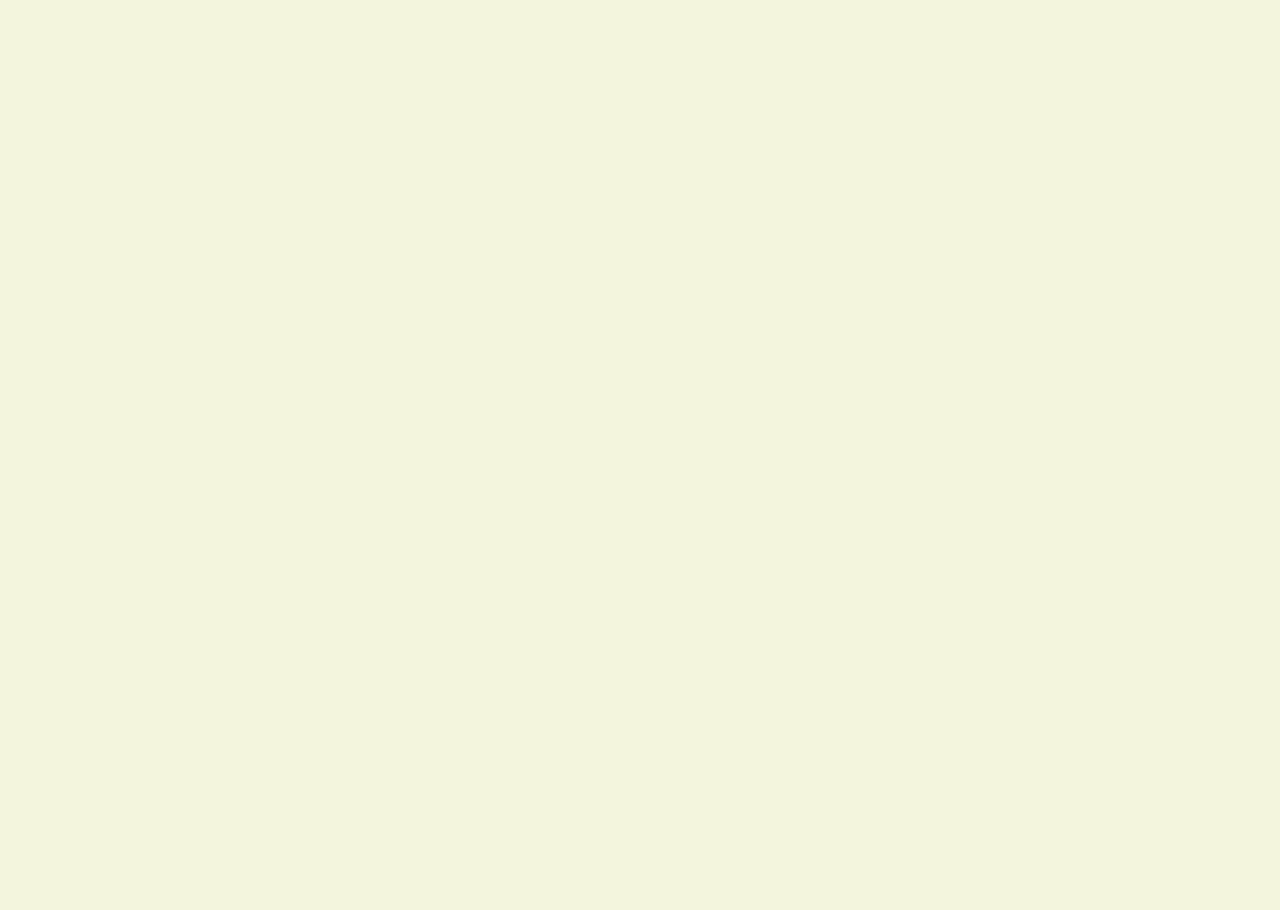
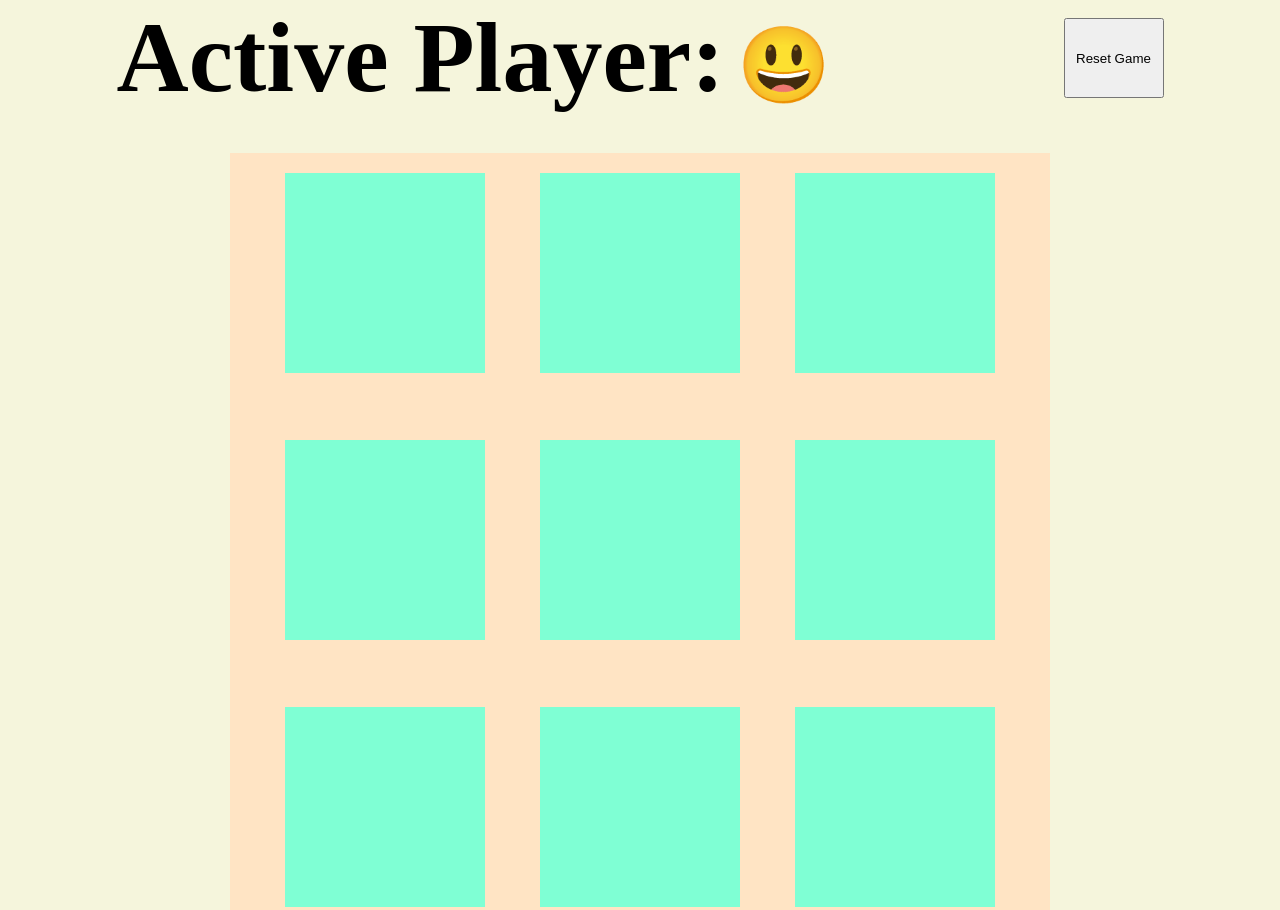
Before and after one commit to DHANESH-KUMAR/tic-tac-toe, a plain HTML site: page index.html in a window 1280 px wide. Shown: the top 910 px of the page. Before the commit the page ends 800 px from the top, so only its background shows below. Drawn offline with Linux system fonts and the light colour scheme.

Commit message:
basic tic tac toe implemented

```diff
--- /dev/null
+++ b/game.js
@@ -0,0 +1,62 @@
+(function () {
+  function getInitialState() {
+    return [
+      [-1, -1, -1],
+      [-1, -1, -1],
+      [-1, -1, -1],
+    ];
+  }
+  const game_canvas = document.querySelector("#canvas");
+
+  let active_player = 0;
+
+  const player_details = {
+    0: { symbol: "😃", backgroundColor: "red" },
+    1: { symbol: "😄", backgroundColor: "yellow" },
+  };
+
+  var game_values = getInitialState();
+  //runs only one time
+
+  function renderCanvas() {
+    document.querySelector("#active-player").innerText =
+      player_details[active_player].symbol;
+
+    game_values.forEach(function (items, row_id) {
+      items.forEach(function (item, col_id) {
+        var cell = game_canvas.querySelector(`#row_${row_id}_${col_id}`);
+
+        cell.innerText = item === -1 ? "" : player_details[item].symbol;
+
+        cell.style.backgroundColor =
+          item === -1
+            ? 'aquamarine'
+            : player_details[item].backgroundColor;
+      });
+    });
+  }
+
+  function divClickHandler(e) {
+    let segments = e.currentTarget.id.split("_");
+    const row = segments[1];
+    const column = segments[2];
+
+    if (game_values[row][column] === -1) {
+      game_values[row][column] = active_player;
+      active_player = active_player == 0 ? 1 : 0;
+      renderCanvas();
+    }
+  }
+
+  function winnerCheck() {}
+
+  document.getElementById("reset_game").addEventListener("click", function () {
+    game_values = getInitialState();
+    renderCanvas();
+  });
+
+  game_canvas
+    .querySelectorAll("div[id^=row]")
+    .forEach((div) => div.addEventListener("click", divClickHandler));
+  renderCanvas();
+})();
--- a/index.html
+++ b/index.html
@@ -1,14 +1,39 @@
 <!DOCTYPE html>
 <html lang="en">
-<head>
-    <meta charset="UTF-8">
-    <meta name="viewport" content="width=device-width, initial-scale=1.0">
+  <head>
+    <meta charset="UTF-8" />
+    <meta name="viewport" content="width=device-width, initial-scale=1.0" />
     <title>Tic Tac Toe</title>
     <link href="./style.css" rel="stylesheet" />
-</head>
-<body>
-    <div>
+  </head>
+  <body>
+    <div class="active-player">
+      <div>
+        <h1 class="inline">Active Player:</h1>
+        <h2 class="inline" id="active-player"></h2>
+      </div>
 
+      <div>
+        <button id="reset_game">Reset Game</button>
+      </div>
     </div>
-</body>
+
+    <div id="canvas">
+      <div class="container">
+        <div id="row_0_0" class="item"></div>
+        <div id="row_0_1" class="item"></div>
+        <div id="row_0_2" class="item"></div>
+
+        <div id="row_1_0" class="item"></div>
+        <div id="row_1_1" class="item"></div>
+        <div id="row_1_2" class="item"></div>
+
+        <div id="row_2_0" class="item"></div>
+        <div id="row_2_1" class="item"></div>
+        <div id="row_2_2" class="item"></div>
+      </div>
+    </div>
+
+    <script src="./game.js"></script>
+  </body>
 </html>
--- a/style.css
+++ b/style.css
@@ -1,3 +1,41 @@
-body{
-    background-color: beige;
+body {
+  background-color: beige;
 }
+* {
+  margin: auto;
+}
+
+.container {
+  margin-top: 3%;
+  display: flex;
+  justify-content: space-evenly;
+  flex-wrap: wrap;
+  background-color: bisque;
+  width: 800px;
+  height: 800px;
+  padding: 10px;
+}
+
+.item {
+  display: flex;
+  margin: 10px;
+  background-color: aquamarine;
+  height: 200px;
+  width: 200px;
+
+  font-size: 140px;
+  color: white;
+  justify-content: center;
+  cursor: pointer;
+}
+.inline {
+  display: inline-block;
+}
+.active-player {
+  display: flex;
+  font-size: 50px;
+}
+#reset_game{
+  height:80px;
+  width:100px
+}
```
